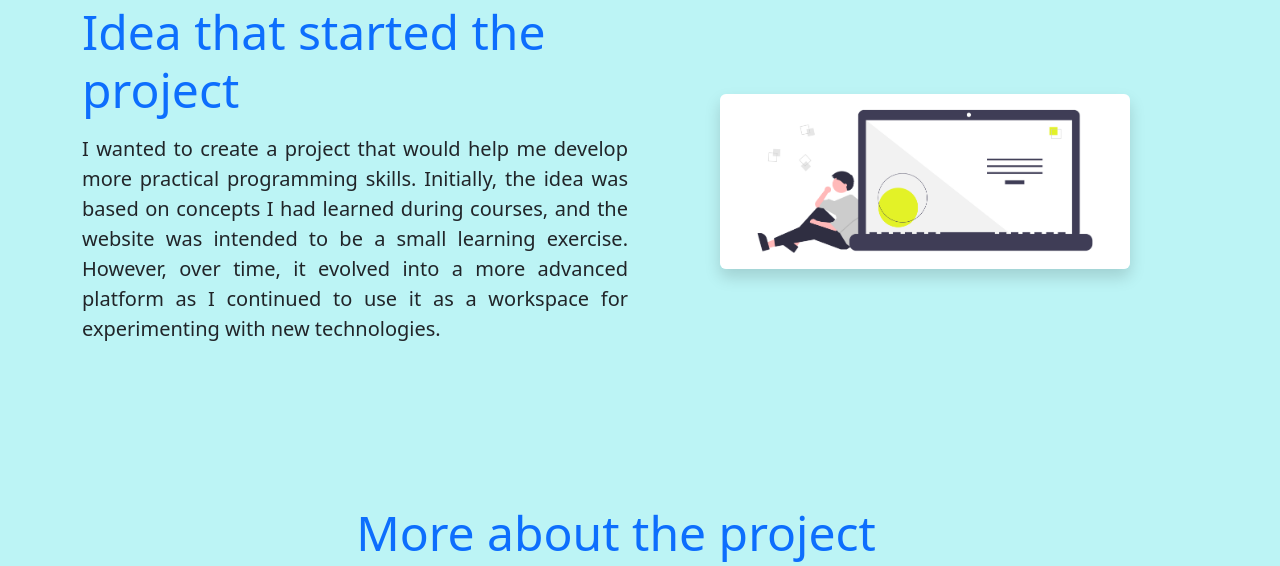
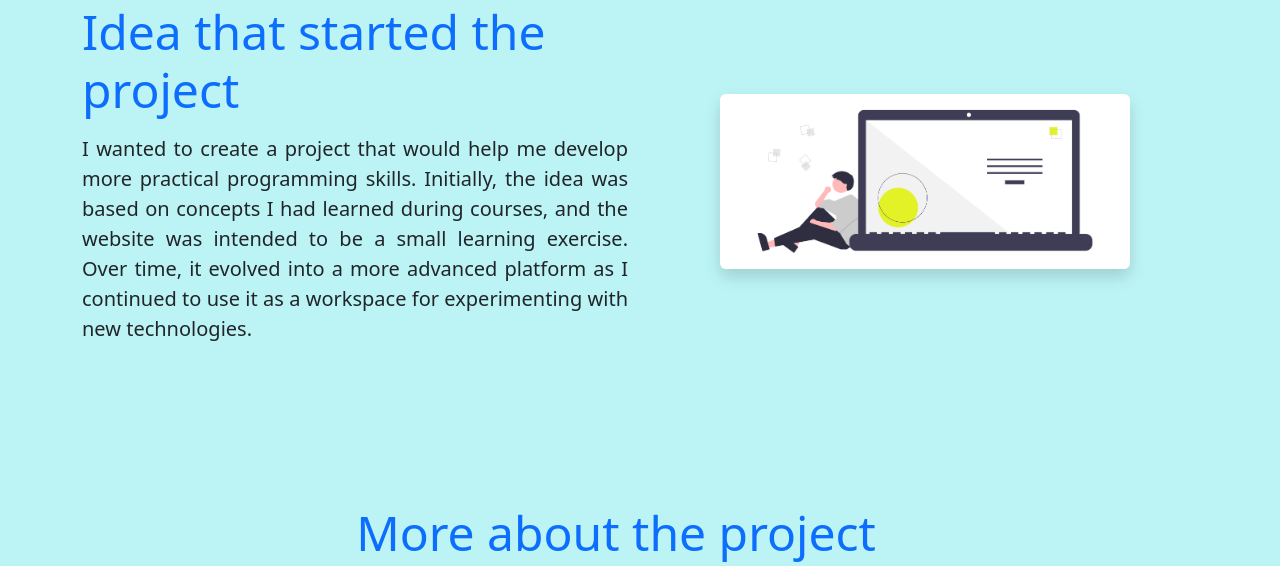
Before and after one commit to Krystian137/Resume, a Flask app: page /moviereviewers in a window 1280 px wide. Shown: the part 1599-2165 px from the top of the page. Run offline with Flask 3, Linux system fonts and the light colour scheme; some libraries are stand-ins or nearby versions.

Commit message:
added register.png for Movie Reviewers

```diff
--- a/templates/moviereviewers.html
+++ b/templates/moviereviewers.html
@@ -225,7 +225,7 @@
                     <p class="lead" style="text-align: justify;">
                         I wanted to create a project that would help me develop more practical programming skills. Initially,
                         the idea was based on concepts I had learned during courses, and the website was intended
-                        to be a small learning exercise. However, over time, it evolved into a more advanced platform as
+                        to be a small learning exercise. Over time, it evolved into a more advanced platform as
                         I continued to use it as a workspace for experimenting with new technologies.
                     </p>
                 </div>
```
Also changed, not shown: static/assets/img/movieReviewers/register.png (added).
